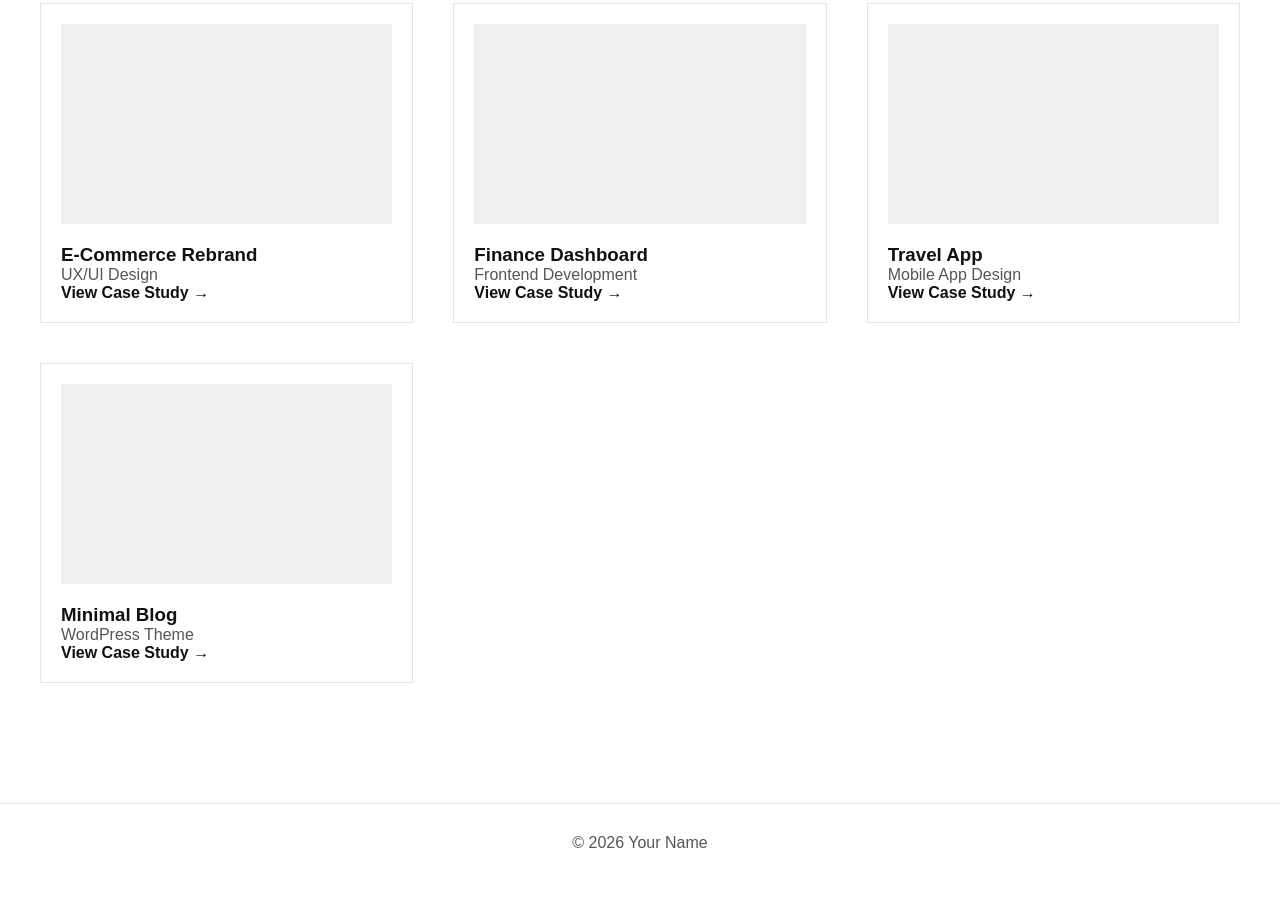
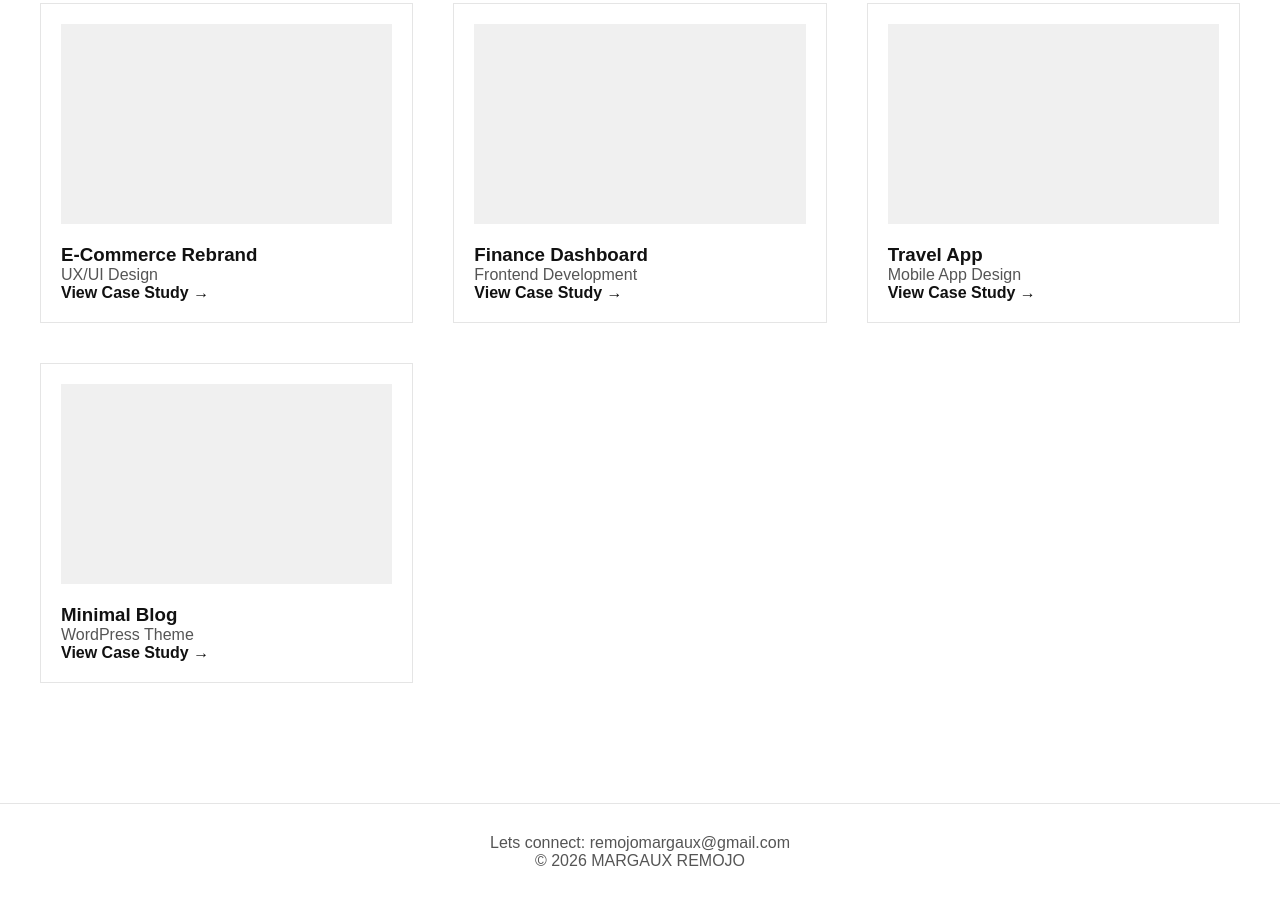
Before and after one commit to CodeBlooded1128/portfolioM, a plain HTML site: page work.html in a window 1280 px wide. Shown: the part 263-1163 px from the top of the page. Drawn offline with Linux system fonts and the light colour scheme.

Commit message:
Add files via upload

```diff
--- a/work.html
+++ b/work.html
@@ -65,7 +65,10 @@
       </div>
     </section>
 
-    <footer>© 2026 Your Name</footer>
+    <footer id="contact">
+      <p>Lets connect: remojomargaux@gmail.com</p>
+      <p>© 2026 MARGAUX REMOJO</p>
+    </footer>
 
     <script src="js/script.js"></script>
   </body>
```
